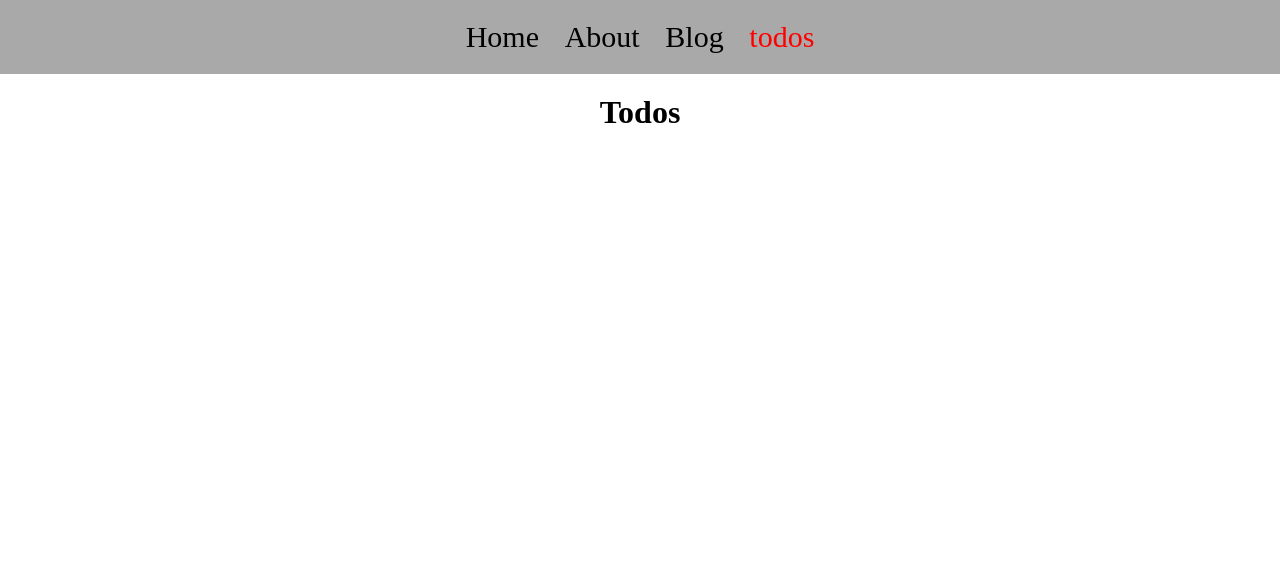
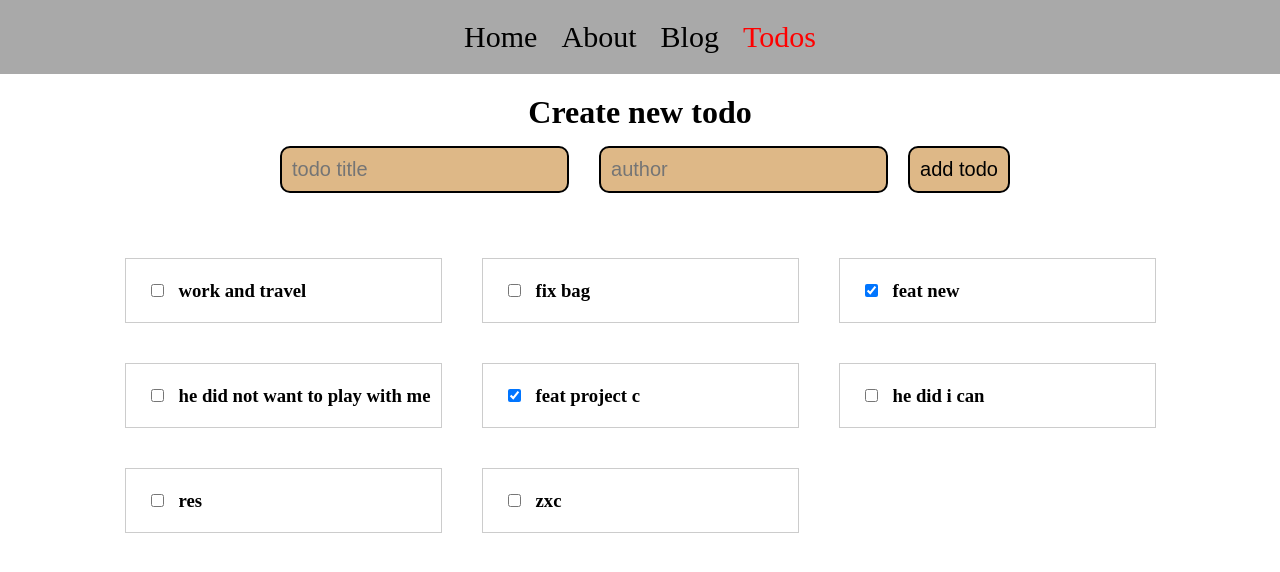
Before and after one commit to KAST13L/next-test, a Next.js app: page /todos in a window 1280 px wide. Shown: the top 572 px of the page. Built offline with nearby package versions, Linux system fonts and the light colour scheme; data requests are answered from the project's data file.

Commit message:
fix: change async function in services api

```diff
--- a/app/todos/page.tsx
+++ b/app/todos/page.tsx
@@ -1,13 +1,14 @@
 import { Metadata } from "next";
+import Todos from "@/components/todos/Todos";
 
 export const metadata: Metadata = {
   title: "Todos | Next JS App",
 };
 
-export default function Todos() {
+export default function TodosPage() {
   return (
     <>
-      <h1>Todos</h1>
+      <Todos />
     </>
   );
 }
--- a/components/Header/Header.tsx
+++ b/components/Header/Header.tsx
@@ -6,7 +6,7 @@ const navItems = [
   { label: "Home", href: "/" },
   { label: "About", href: "/about" },
   { label: "Blog", href: "/blog" },
-  { label: "todos", href: "/todos" },
+  { label: "Todos", href: "/todos" },
 ];
 export const Header = () => {
   return (
--- a/components/create-todo/CreateTodo.tsx
+++ b/components/create-todo/CreateTodo.tsx
@@ -1,19 +1,35 @@
 import { useState } from "react";
+import { useCreateTodoMutation } from "@/redux/services/todosApi";
+import { random } from "nanoid";
+
+const defaultValue = {
+  title: "",
+  author: "",
+  completed: false,
+  id: random(1).toString(),
+};
 
 export const CreateTodo = () => {
-  const [todo, setTodo] = useState({
-    todoTitle: "",
-    author: "",
+  const [todo, setTodo] = useState(defaultValue);
+
+  const [createTodo] = useCreateTodoMutation();
+
+  const handleSubmit = (e: any) => {
+    e.preventDefault();
+    createTodo(todo).then(() => {
+      setTodo(defaultValue);
     });
-
+  };
   return (
     <>
+      <h1>Create new todo</h1>
+      <form onSubmit={handleSubmit}>
         <label>
           <input
             type="text"
             placeholder={"todo title"}
-          value={todo.todoTitle}
-          onChange={(e) => setTodo({ ...todo, todoTitle: e.target.value })}
+            value={todo.title}
+            onChange={(e) => setTodo({ ...todo, title: e.target.value })}
           />
           <input
             type="text"
@@ -23,6 +39,7 @@ export const CreateTodo = () => {
           />
           <button>add todo</button>
         </label>
+      </form>
     </>
   );
 };
--- /dev/null
+++ b/components/todos/Todos.tsx
@@ -0,0 +1,48 @@
+"use client";
+import { useGetTodosQuery } from "@/redux/services/todosApi";
+import { CreateTodo } from "@/components/create-todo/CreateTodo";
+
+export default function Todos() {
+  const todos = useGetTodosQuery(null);
+
+  return (
+    <>
+      <CreateTodo />
+      <>
+        {todos.error ? (
+          <p>Oh no, there was an error</p>
+        ) : todos.isLoading || todos.isFetching ? (
+          <p>Loading...</p>
+        ) : todos.data ? (
+          <div
+            style={{
+              display: "grid",
+              gridTemplateColumns: "1fr 1fr 1fr",
+              gap: 20,
+              padding: "20px",
+              margin: "20px",
+            }}
+          >
+            {todos.data.map((todo) => (
+              <div
+                key={todo.title}
+                style={{
+                  display: "flex",
+                  justifyContent: "left",
+                  alignItems: "center",
+                  border: "1px solid #ccc",
+                  textAlign: "center",
+                  margin: "10px",
+                  padding: "10px",
+                }}
+              >
+                <input type="checkbox" readOnly checked={todo.completed} />
+                <h3>{todo.title}</h3>
+              </div>
+            ))}
+          </div>
+        ) : null}
+      </>
+    </>
+  );
+}
--- a/data/db.json
+++ b/data/db.json
@@ -1,47 +1,52 @@
 {
   "todos": [
     {
-      "userId": 1,
-      "author":"Semi",
-      "id": 1,
+      "author": "Semi",
       "title": "work and travel",
       "completed": false
     },
     {
-      "userId": 2,
-      "author":"Semi",
-      "id": 2,
+      "author": "Semi",
       "title": "fix bag",
       "completed": false
     },
     {
-      "userId": 3,
-      "author":"Semi",
-      "id": 3,
+      "author": "Semi",
       "title": "feat new",
       "completed": true
     },
     {
-      "userId": 4,
-      "author":"Semi",
-      "id": 4,
+      "author": "Semi",
       "title": "he did not want to play with me",
       "completed": false
     },
     {
-      "userId": 5,
-      "author":"Semi",
-      "id": 5,
+      "author": "Semi",
       "title": "feat project c",
       "completed": true
     },
     {
-      "userId": 6,
-      "author":"Semi",
-      "id": 6,
+      "author": "Semi",
       "title": "he did i can",
       "completed": false
+    },
+    {
+      "title": "res",
+      "author": "asd",
+      "completed": false,
+      "id": "40,59,60,150,172,126,10,18,250,148"
+    },
+    {
+      "title": "zxc",
+      "author": "zxc",
+      "completed": false,
+      "id": "134,83,154,234,186,231,210,59,176,108"
     }
   ],
-  "ids": [1,2,3,4]
+  "ids": [
+    1,
+    2,
+    3,
+    4
+  ]
 }
--- a/redux/services/api.ts
+++ b/redux/services/api.ts
@@ -28,8 +28,6 @@ export async function getData() {
 }
 
 export async function getPostsBySearch(search: string) {
-  const res = await fetch(
-    `https://jsonplaceholder.typicode.com/posts?q=${search}`
-  );
+  const res = await fetch(`https://api.tvmaze.com/search/shows?q=${search}`);
   return res.json();
 }
--- a/redux/services/todosApi.ts
+++ b/redux/services/todosApi.ts
@@ -1,10 +1,10 @@
 import { myselfDbApi } from "@/redux/services/api";
 
 export type TodoType = {
-  userId: number;
-  id: number;
   title: string;
   completed: boolean;
+  author: string;
+  id: string;
 };
 export const todosApi = myselfDbApi.injectEndpoints({
   endpoints: (builder) => ({
```
Also changed, not shown: components/Counter/Counter.tsx (+0 -30 lines). Lines whose indentation alone changed are shown as unchanged.
